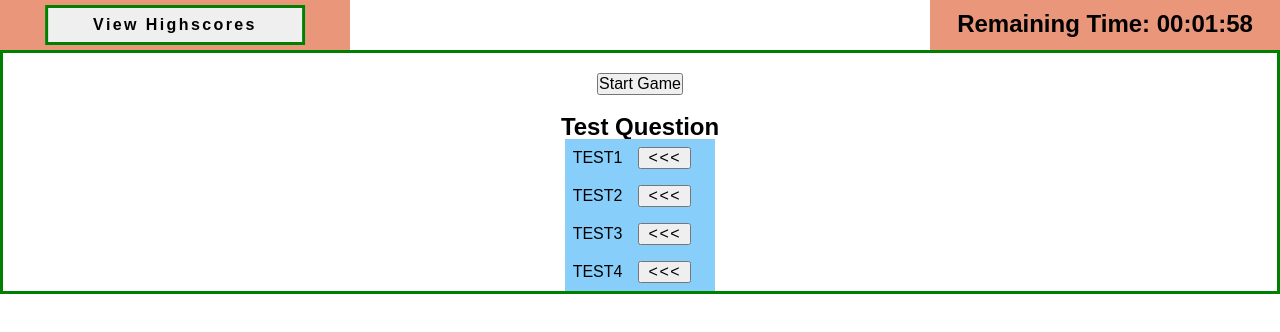
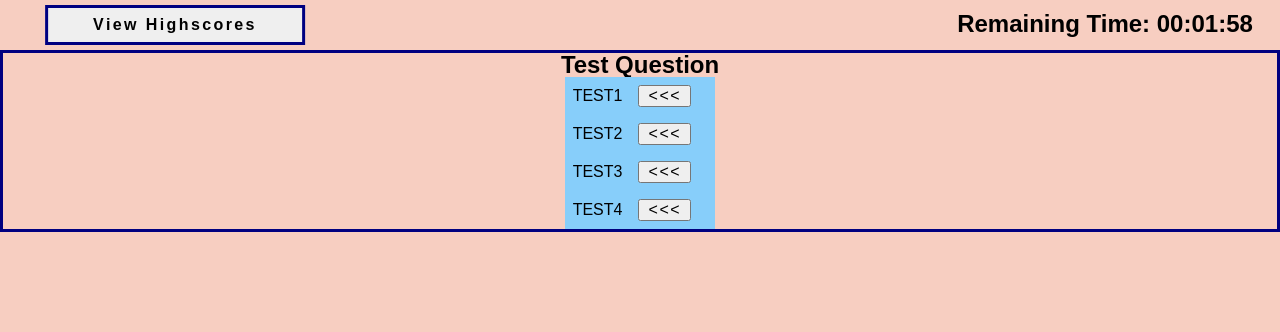
Before and after one commit to markkhoo/04-Code-Quiz-Assignment, a plain HTML site: page index.html in a window 1280 px wide. Both pictures are taken after a click on the button "Start Game". Drawn offline with Linux system fonts and the light colour scheme.

Commit message:
add hide button, init, change quiz object

```diff
--- a/assets/css/style.css
+++ b/assets/css/style.css
@@ -1,3 +1,11 @@
+:root{
+    --borderColor: navy;
+    --bodyColor: rgb(247, 206, 193);
+}
+
+body{
+    background-color: var(--bodyColor);
+}
 
 li {
     background-color: lightskyblue;
@@ -18,7 +26,7 @@ li button {
     left: 50%;
     transform: translate(-50%, -50%);
     padding: 8px 45px;
-    border: 3px solid green;
+    border: 3px solid var(--borderColor);
     font-weight: 700;
     letter-spacing: 0.15em;
     cursor: pointer;
@@ -30,24 +38,25 @@ li button {
     align-items: center;
     clear: both;
     width: 100%;
-    border: 3px solid green;
+    border: 3px solid var(--borderColor);
 }
 
 #HighScore {
     height: 50px;
     width: 350px;
-    background-color: darksalmon;
+    background-color: var(--bodyColor);
     float: left;
 }
 
 #gameStart {
+    display: initial;
     margin: 20px;
 }
 
 #TimeWindow {
     height: 50px;
     width: 350px;
-    background-color: darksalmon;
+    background-color: var(--bodyColor);
     float: right;
     text-align: center;
     padding: 12px 0px;
--- a/assets/js/script.js
+++ b/assets/js/script.js
@@ -6,33 +6,22 @@ var quizChoice = document.querySelector("#quizChoices");
 var quizQuestion = document.querySelector("#quizQuestion");
 
 // Quiz Questions and Answers
+var setsOfQuestions = 3;
 var quizes = {
     set1: {
-        question: "question",
-        answers: {
-            answerCorrect: "ASD",
-            answerWrong02: "asd",
-            answerWrong03: "asd",
-            answerWrong04: "asd"
-        }
+        question: "question1",
+        answers: "ASD",
+        choices: ["ASD", "asd", "sad", "das"]
     },
     set2: {
-        question: "question",
-        answers: {
-            answerCorrect: "ASD",
-            answerWrong02: "asd",
-            answerWrong03: "asd",
-            answerWrong04: "asd"
-        }
+        question: "question2",
+        answers: "ASD",
+        choices: ["ASD", "asd", "sad", "das"]
     },
     set3: {
-        question: "question",
-        answers: {
-            answerCorrect: "ASD",
-            answerWrong02: "asd",
-            answerWrong03: "asd",
-            answerWrong04: "asd"
-        }
+        question: "question3",
+        answers: "ASD",
+        choices: ["ASD", "asd", "sad", "das"]
     }
 };
 
@@ -72,7 +61,19 @@ function countdown() {
     }, 1000);
 };
 
+// Hide and Show Button
+function hideButton() {
+    gameStart.style.setProperty('display', 'none');
+};
+function showButton() {
+    gameStart.style.setProperty('display', 'initial');
+};
+
 // INITIALIZE
+function init() {
+    timerSpan.textContent= "00:00:00";
+};
+init();
 
 // GAME START
 gameStart.addEventListener("click", function(event) {
@@ -80,11 +81,9 @@ gameStart.addEventListener("click", function(event) {
     event.preventDefault();
     gameOver = false;
     globalTimer = 120;
-    // Hide Button
+    hideButton();
+    countdown();
 
-
-    // Start Timer
-    countdown();
 
     console.log("Game Start Test");
 });
```
